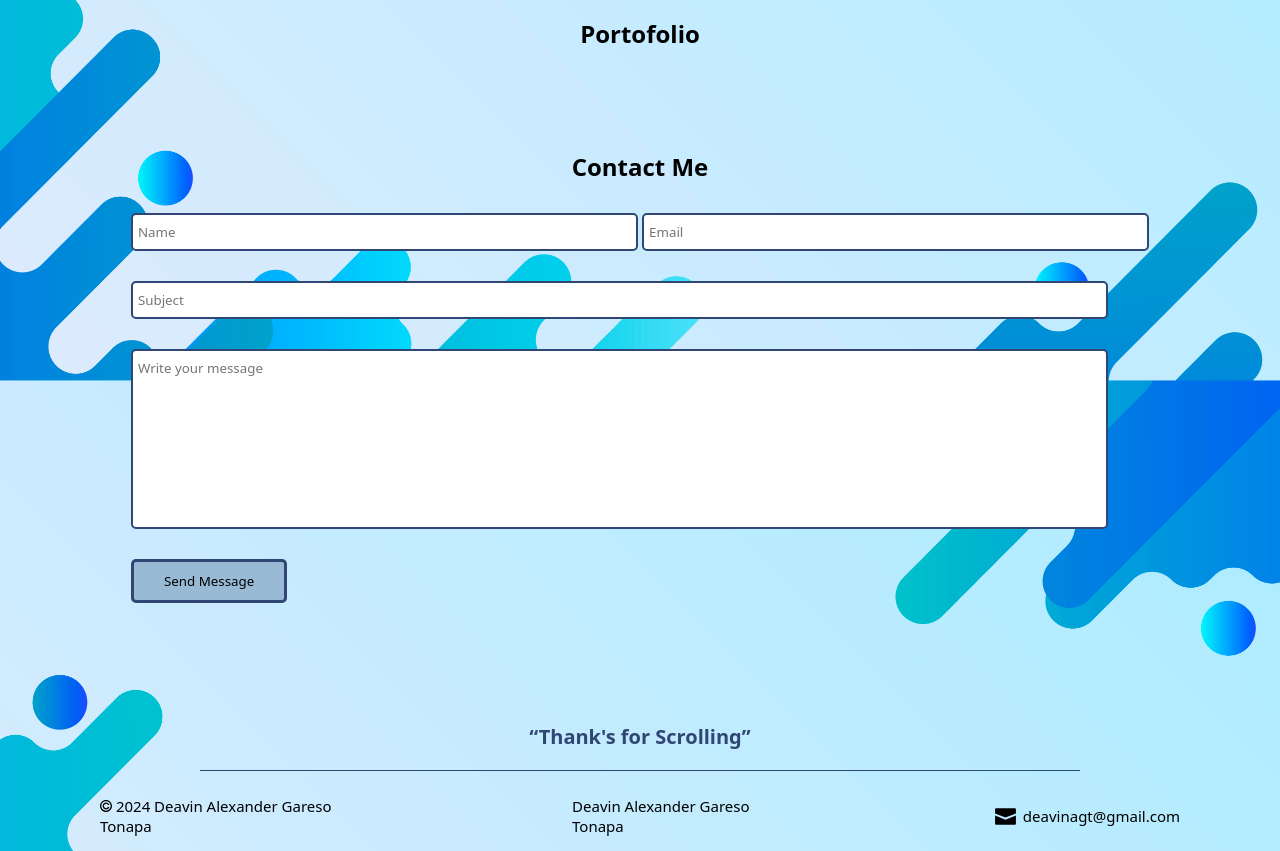
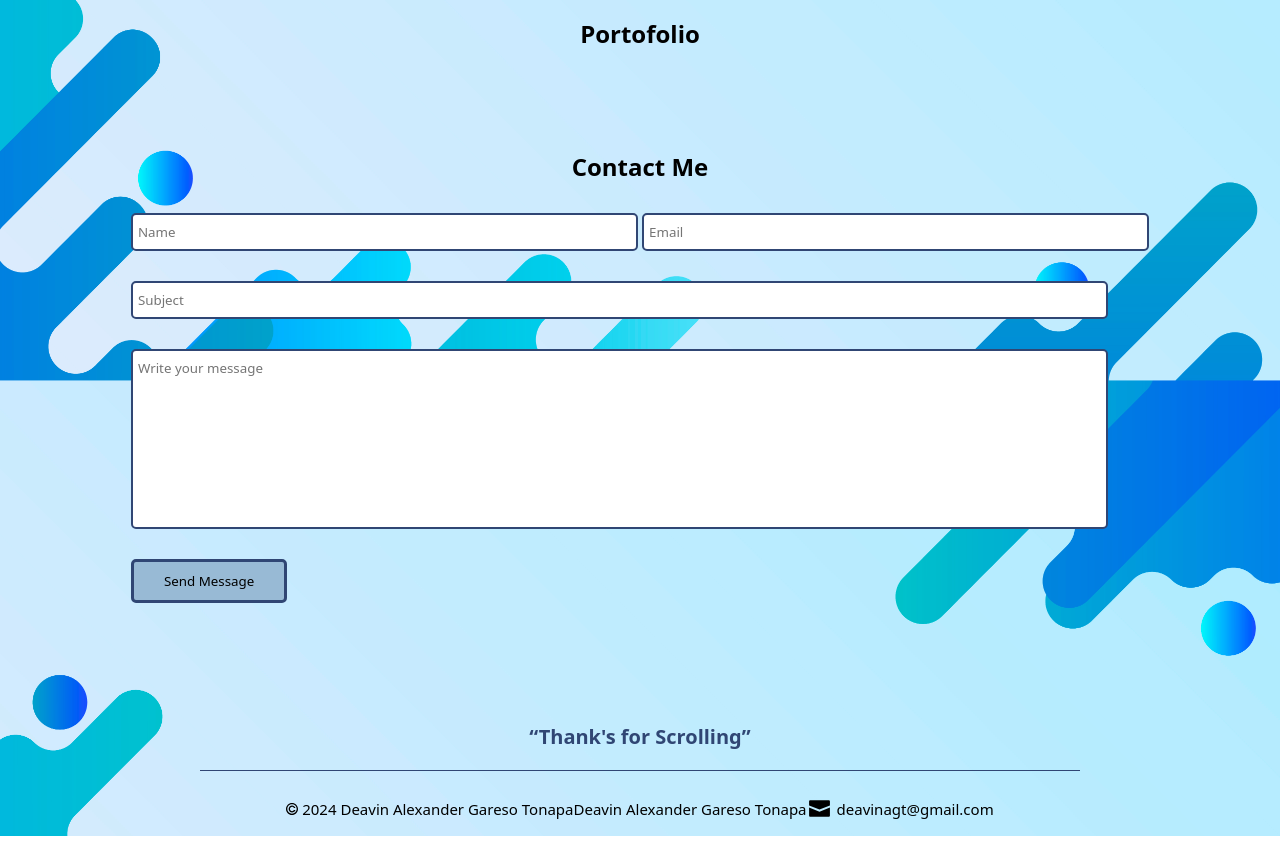
Before and after one commit to deavinagt/Portofolio, a plain HTML site: page index.html in a window 1280 px wide. Shown: the part 1326-2177 px from the top of the page. Drawn offline with Linux system fonts and the light colour scheme.

Commit message:
modified-2

```diff
--- a/style.css
+++ b/style.css
@@ -345,10 +345,7 @@ hr{
     justify-content: center;
 }
 
-.footer-info p{
-  margin-left: 100px;
-  margin-right: 100px;
-}
+
 
 .footer-info p{
     font-size: 15px;
```
